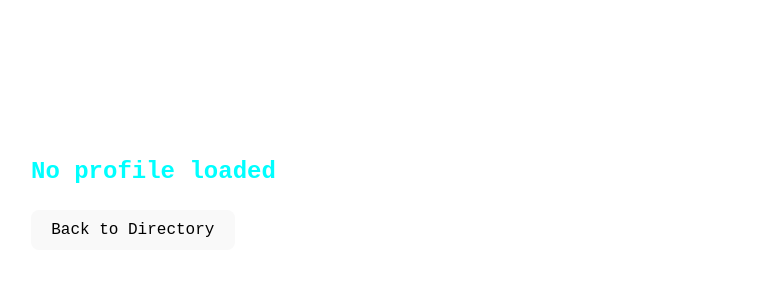
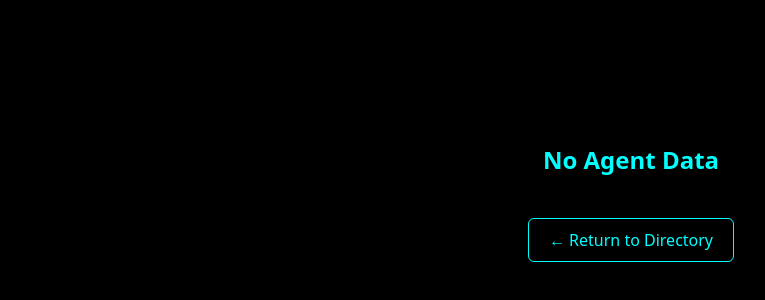
Before and after one commit to adiz777/The-Silent-Directory, a React (Vite) app: page /profile in a window 1280 px wide. Shown: the part 208-508 px from the top of the page, without its empty margins (9-774 px from the left). Built offline with nearby package versions, Linux system fonts and the light colour scheme.

Commit message:
Update Profile.jsx

```diff
--- a/src/pages/Profile.jsx
+++ b/src/pages/Profile.jsx
@@ -2,58 +2,114 @@ import React from "react";
 import { useLocation, useNavigate } from "react-router-dom";
 
 export default function Profile() {
+  const { state: agent } = useLocation();
   const navigate = useNavigate();
-  const { state } = useLocation(); // agent data passed via state
 
-  if (!state) {
+  if (!agent) {
     return (
-      <div style={{ padding: "40px", color: "#0ff", fontFamily: "Courier New" }}>
-        <h2>No profile loaded</h2>
-        <button className="btn" onClick={() => navigate("/dashboard")}>
-          Back to Directory
+      <div
+        style={{
+          height: "100vh",
+          width: "100vw",
+          background: "#000",
+          color: "#0ff",
+          display: "flex",
+          justifyContent: "center",
+          alignItems: "center",
+          flexDirection: "column",
+        }}
+      >
+        <h2>No Agent Data</h2>
+        <button
+          onClick={() => navigate("/dashboard")}
+          style={{
+            marginTop: "20px",
+            padding: "10px 20px",
+            background: "rgba(0,0,0,0.8)",
+            border: "1px solid #0ff",
+            color: "#0ff",
+            borderRadius: "6px",
+          }}
+        >
+          ← Return to Directory
         </button>
       </div>
     );
   }
 
-  const agent = state;
-
   return (
     <div
       style={{
         height: "100vh",
+        width: "100vw",
         background: "#000",
         color: "#0ff",
-        fontFamily: "Courier New, monospace",
-        padding: "20px",
+        padding: "40px",
+        fontFamily: "monospace",
+        display: "flex",
+        flexDirection: "column",
       }}
     >
-      <h2 style={{ marginBottom: "20px" }}>Agent Profile — {agent.codename}</h2>
+      <h1 style={{ fontSize: "2rem", marginBottom: "30px", borderBottom: "1px solid #0ff", paddingBottom: "10px" }}>
+        Agent Profile — {agent.codename}
+      </h1>
 
-      <div style={{ display: "grid", gridTemplateColumns: "1fr 1fr", gap: "20px" }}>
-        <div className="panel">
-          <p><strong>Full Name:</strong> {agent.fullName}</p>
-          <p><strong>Codename:</strong> {agent.codename}</p>
-          <p><strong>Profession:</strong> {agent.profession}</p>
-          <p><strong>Agency:</strong> {agent.agency}</p>
+      <div
+        style={{
+          display: "grid",
+          gridTemplateColumns: "1fr 1fr",
+          gap: "20px",
+          flex: 1,
+        }}
+      >
+        <div>
+          <p>
+            <strong>Full Name:</strong> {agent.fullName}
+          </p>
+          <p>
+            <strong>Codename:</strong> {agent.codename}
+          </p>
+          <p>
+            <strong>Profession:</strong> {agent.profession}
+          </p>
+          <p>
+            <strong>Agency:</strong> {agent.agency}
+          </p>
+          <p>
+            <strong>Email:</strong> {agent.email}
+          </p>
+          <p>
+            <strong>Phone:</strong> {agent.phone}
+          </p>
         </div>
-
-        <div className="panel">
-          <p><strong>Nationality:</strong> {agent.nationality}</p>
-          <p><strong>City:</strong> {agent.city}</p>
-          <p><strong>Address:</strong> {agent.address}</p>
-        </div>
-
-        <div className="panel">
-          <p><strong>Email:</strong> {agent.email}</p>
-          <p><strong>Phone:</strong> {agent.phone}</p>
+        <div>
+          <p>
+            <strong>Nationality:</strong> {agent.nationality}
+          </p>
+          <p>
+            <strong>City:</strong> {agent.city}
+          </p>
+          <p>
+            <strong>Address:</strong> {agent.address}
+          </p>
+          <p>
+            <strong>Coordinates:</strong> {agent.lat?.toFixed(4)}, {agent.lng?.toFixed(4)}
+          </p>
         </div>
       </div>
 
       <button
-        className="btn"
-        style={{ marginTop: "30px" }}
         onClick={() => navigate("/dashboard")}
+        style={{
+          marginTop: "30px",
+          padding: "12px 20px",
+          alignSelf: "flex-start",
+          background: "rgba(0,0,0,0.8)",
+          border: "1px solid #0ff",
+          color: "#0ff",
+          borderRadius: "6px",
+          fontSize: "1rem",
+        }}
       >
         ← Return to Directory
       </button>
```
